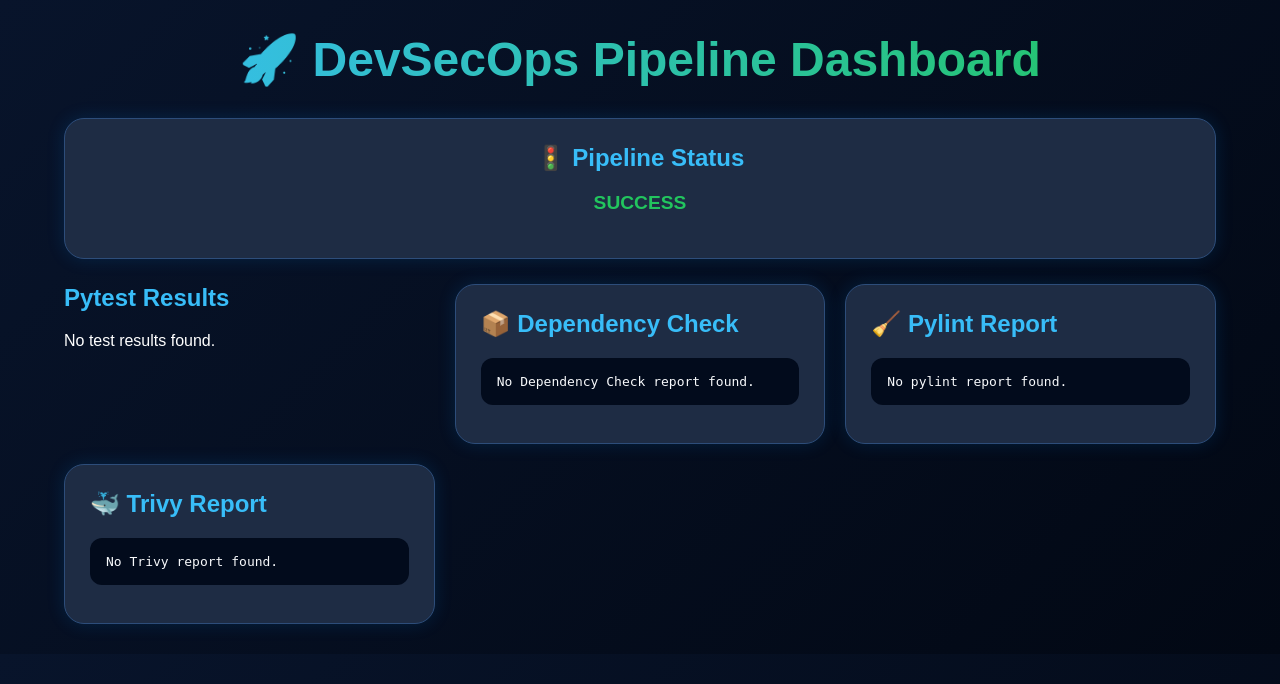
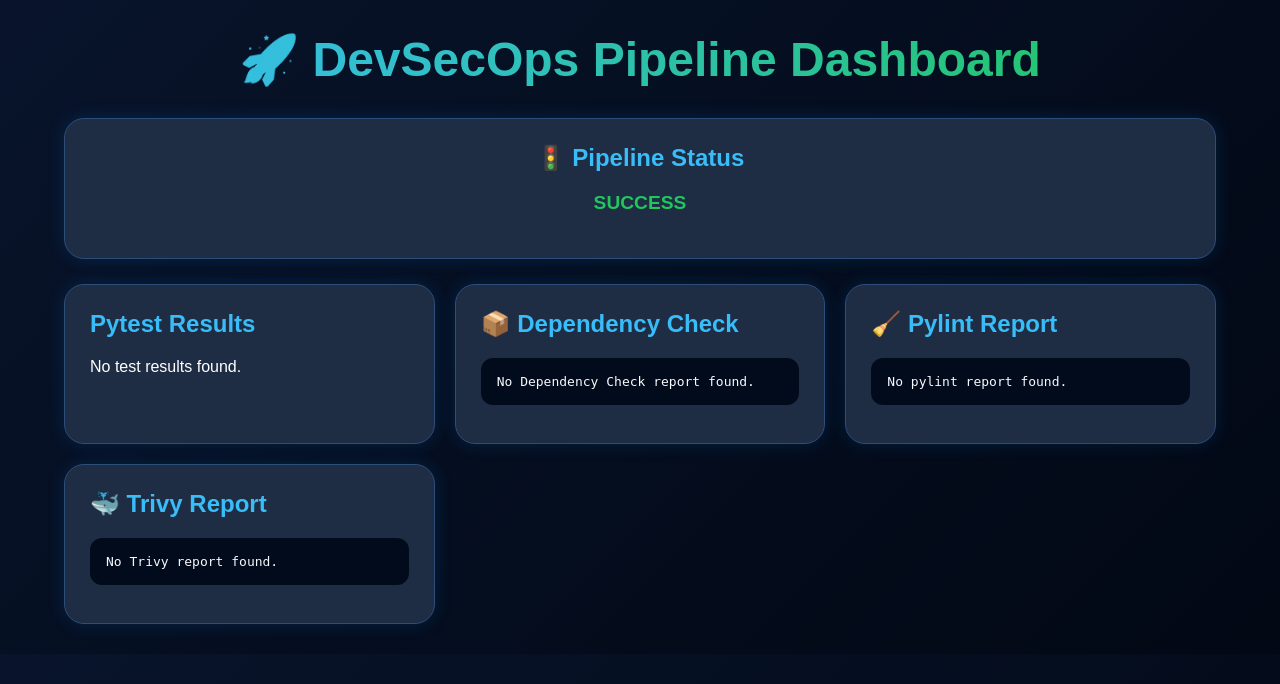
Before and after one commit to tpv-2026/devsecops-pipeline, a Flask app: page / in a window 1280 px wide. Shown: the top 684 px of the page. Run offline with Flask 3, Linux system fonts and the light colour scheme; data that the repository does not hold is empty.

Commit message:
Making changes to make it go back to the original state of the GUI

```diff
--- a/static/style.css
+++ b/static/style.css
@@ -45,7 +45,7 @@ h1 {
     box-shadow: 0 0 25px rgba(56, 189, 248, 0.4);
 }
 
-/* Status card special */
+/* Status card */
 .status-card {
     text-align: center;
     margin-bottom: 25px;
--- a/templates/index.html
+++ b/templates/index.html
@@ -19,7 +19,7 @@
         <div class="grid">
 
             <!-- Pytest -->
-            <div>
+            <div class="card">
                 <h2>Pytest Results</h2>
 
                 {% if pytest %}
```
